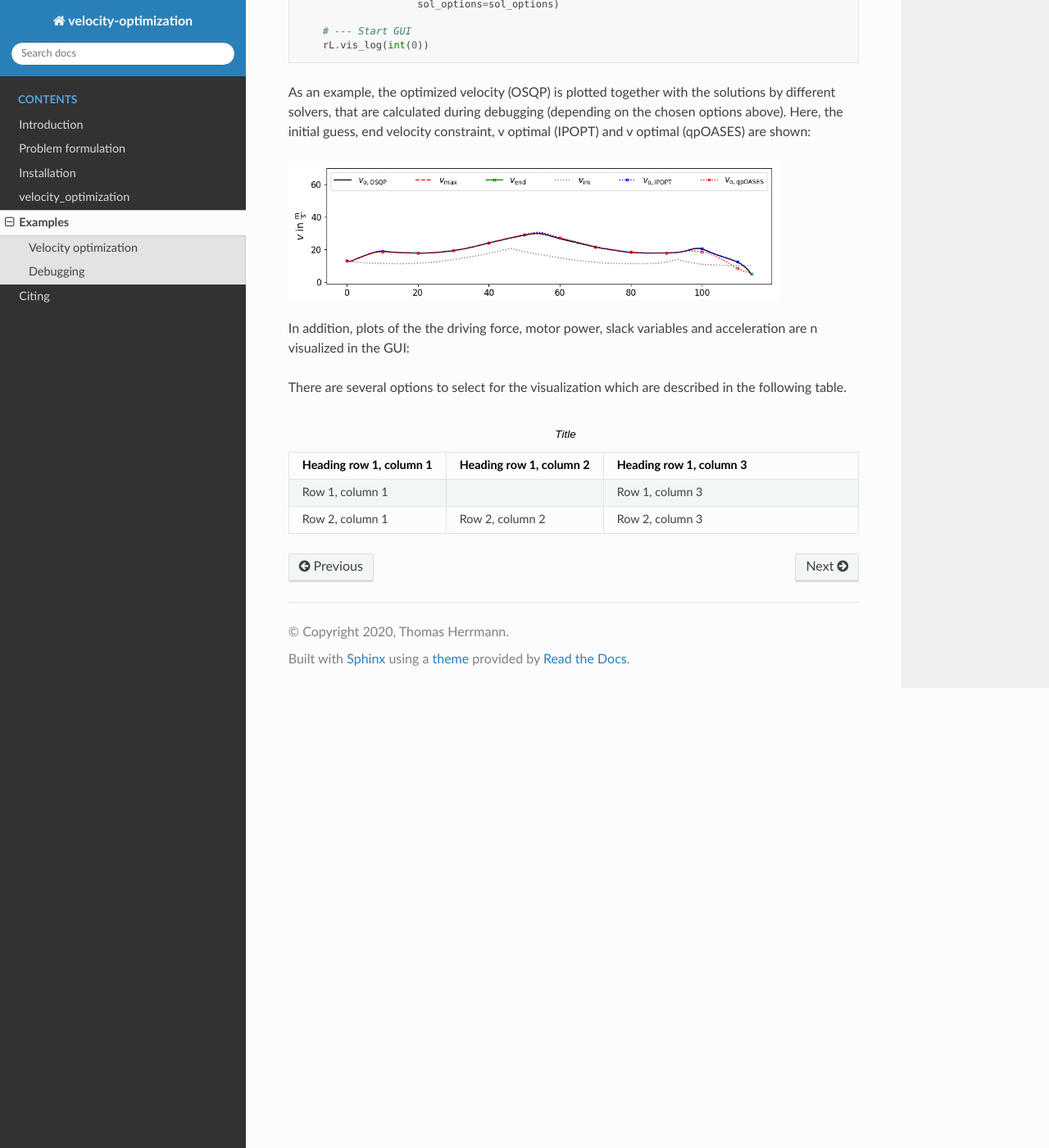
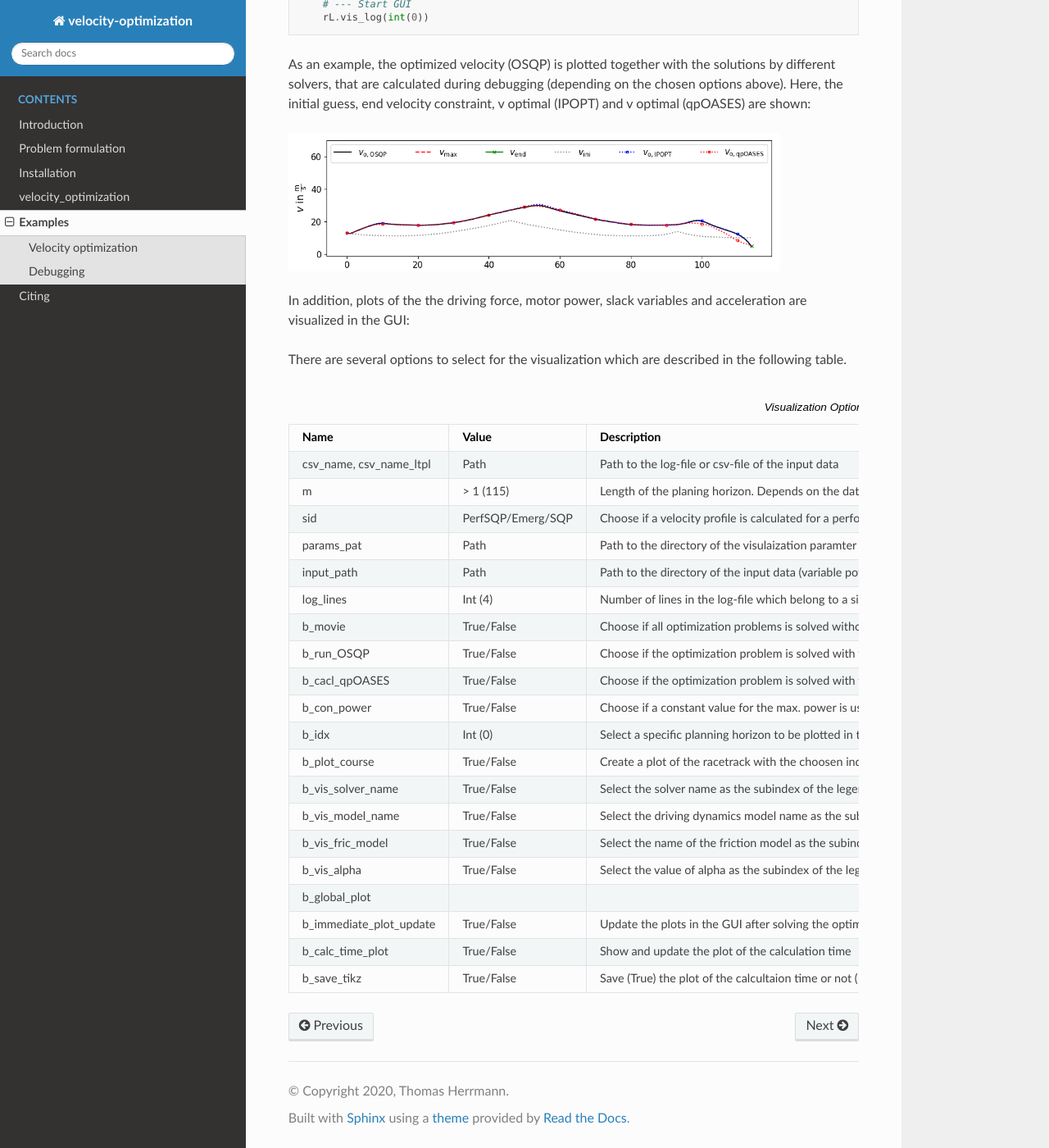
Before and after one commit to TUMFTM/velocity_optimization, a Sphinx documentation site: the page built from docs/source/examples.rst, in a window 1280 px wide and 1400 px high, scrolled down 2985 px. Shown: the whole window at 82% size. Built offline with Sphinx 7.4.7 and the Read the Docs theme 2.0.0, drawn with Linux system fonts in a browser that asks for light colours; some of the changed text lies outside the part shown.

Commit message:
Fill the table with the visualization options

```diff
--- a/docs/source/examples.rst
+++ b/docs/source/examples.rst
@@ -175,21 +173,74 @@ v optimal (IPOPT) and v optimal (qpOASES) are shown:
 .. image:: DebugWindow.png
    :width: 600
 
-In addition, plots of the the driving force, motor power, slack variables and acceleration are \n
-visualized in the GUI:
+In addition, plots of the the driving force, motor power, slack variables and acceleration are visualized in the GUI:
 
 There are several options to select for the visualization which are described in the following table.
 
-.. list-table:: Title
-   :widths: 25 25 50
+.. list-table:: Visualization Options (Default values in brackets)
+   :widths: 25 10 65
    :header-rows: 1
 
-   * - Heading row 1, column 1
-     - Heading row 1, column 2
-     - Heading row 1, column 3
-   * - Row 1, column 1
+   * - Name
+     - Value
+     - Description
+   * - csv_name, csv_name_ltpl
+     - Path
+     - Path to the log-file or csv-file of the input data
+   * - m
+     - > 1 (115)
+     - Length of the planing horizon. Depends on the data of the log-file/csv-data.
+   * - sid
+     - PerfSQP/Emerg/SQP
+     - Choose if a velocity profile is calculated for a performance path or an emergency path.
+   * - params_pat
+     - Path
+     - Path to the directory of the visulaization paramter
+   * - input_path
+     - Path
+     - Path to the directory of the input data (variable power/friction data)
+   * - log_lines
+     - Int (4)
+     - Number of lines in the log-file which belong to a single planing horizon. See more information at the description of the log-file structure.
+   * - b_movie
+     - True/False
+     - Choose if all optimization problems is solved without stopping between different planning horizons (True) or not (False).
+   * - b_run_OSQP
+     - True/False
+     - Choose if the optimization problem is solved with the OSQP solver (reference solver) again (True) or not (False)
+   * - b_cacl_qpOASES
+     - True/False
+     - Choose if the optimization problem is solved with the solver qpOASES (True) or not (False).
+   * - b_con_power
+     - True/False
+     - Choose if a constant value for the max. power is used (True) or not(False).
+   * - b_idx
+     - Int (0)
+     - Select a specific planning horizon to be plotted in the GUI. The nuber of the planning horizon should be multiplied by the number of log_lines. Choose 0 as the default value.
+   * - b_plot_course
+     - True/False
+     - Create a plot of the racetrack with the choosen index (b_dix) of the planning horizon (True) or not (False).
+   * - b_vis_solver_name
+     - True/False
+     - Select the solver name as the subindex of the legend entrys (True) or not.
+   * - b_vis_model_name
+     - True/False
+     - Select the driving dynamics model name as the subindex of the legend entrys (True) or not.
+   * - b_vis_fric_model
+     - True/False
+     - Select the name of the friction model as the subindex of the legend entrys (True) or not.
+   * - b_vis_alpha
+     - True/False
+     - Select the value of alpha as the subindex of the legend entrys (True) or not.
+   * - b_global_plot
      -
-     - Row 1, column 3
-   * - Row 2, column 1
-     - Row 2, column 2
-     - Row 2, column 3
+     -
+   * - b_immediate_plot_update
+     - True/False
+     - Update the plots in the GUI after solving the optimization problem for each planning horizon (True) or not (False).
+   * - b_calc_time_plot
+     - True/False
+     - Show and update the plot of the calculation time
+   * - b_save_tikz
+     - True/False
+     - Save (True) the plot of the calcultaion time or not (False).
```
Also changed, not shown: other parts of docs/source/examples.rst (+0 -2 lines), 2 other files.
